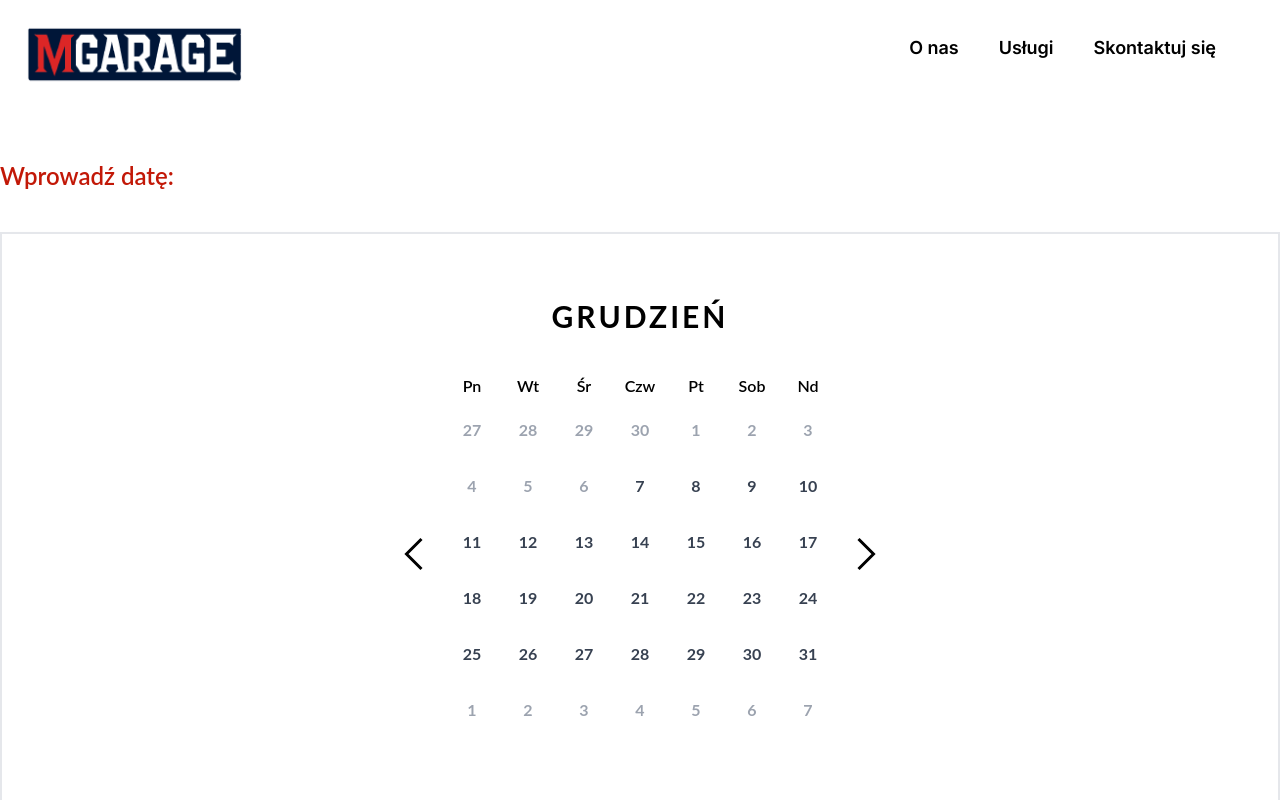
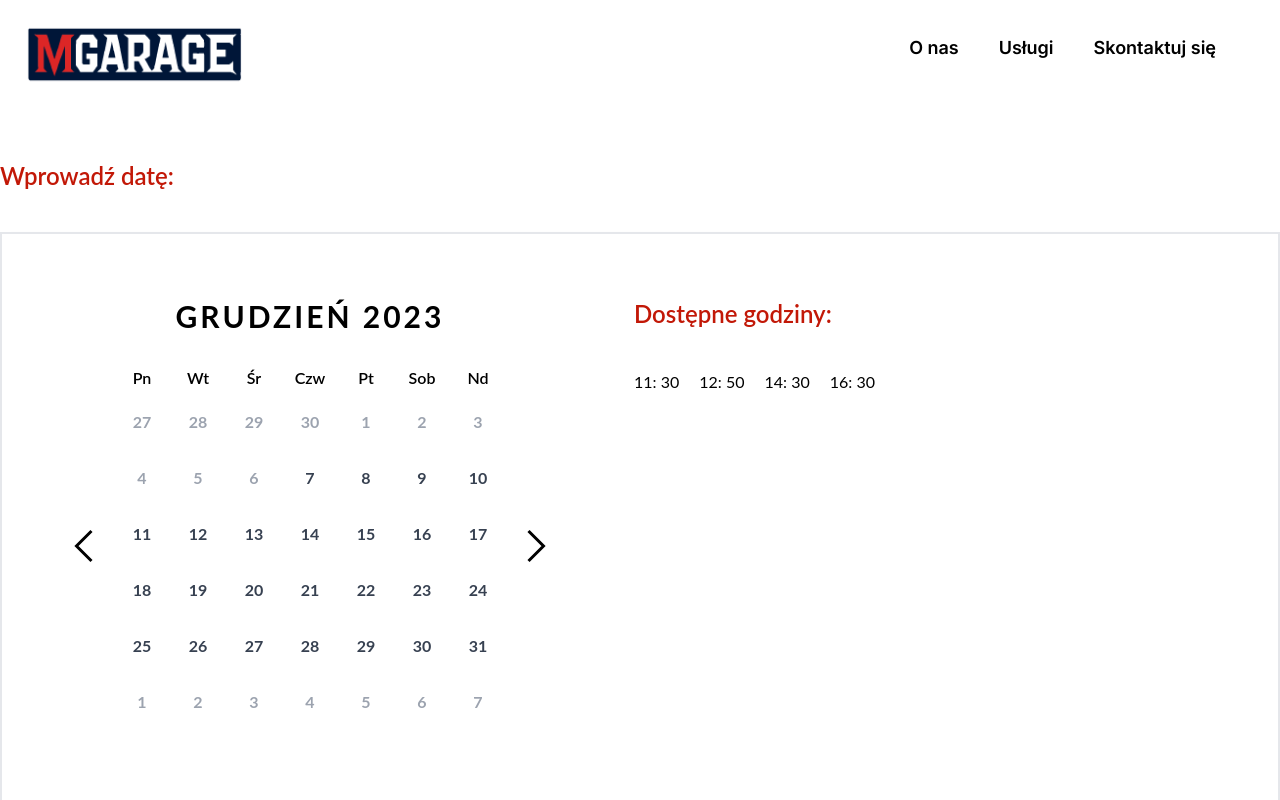
Before and after one commit to mg300/mgarage, a Next.js app: page /book/calendar in a window 1280 px wide. Shown: the top 800 px of the page. Built offline with nearby package versions, Linux system fonts and the light colour scheme.

Commit message:
add available hours

```diff
--- a/src/app/book/calendar/page.tsx
+++ b/src/app/book/calendar/page.tsx
@@ -13,6 +13,10 @@ interface calendarData {
   monthName: String;
   prevMonthDays: number[];
   nextMonthDays: number[];
+}
+interface availableDate {
+  date: Date;
+  hours: Date[];
 }
 function Page() {
   const router = useRouter();
@@ -79,10 +83,42 @@ function Page() {
     prevMonthDays: getPrevMonthDays(),
     nextMonthDays: getNextMonthDays(),
   };
+  function fetchDate() {
+    const availableDate: availableDate[] = [
+      {
+        date: new Date(2024, 1, 10),
+        hours: [
+          new Date(0, 0, 0, 11, 30),
+          new Date(0, 0, 0, 12, 50),
+          new Date(0, 0, 0, 14, 30),
+          new Date(0, 0, 0, 16, 30),
+        ],
+      },
+      {
+        date: new Date(2024, 1, 11),
+        hours: [
+          new Date(0, 0, 0, 11, 30),
+          new Date(0, 0, 0, 12, 50),
+          new Date(0, 0, 0, 14, 30),
+          new Date(0, 0, 0, 16, 30),
+        ],
+      },
+      {
+        date: new Date(2024, 1, 12),
+        hours: [
+          new Date(0, 0, 0, 11, 30),
+          new Date(0, 0, 0, 12, 50),
+          new Date(0, 0, 0, 14, 30),
+          new Date(0, 0, 0, 16, 30),
+        ],
+      },
+    ];
+    return availableDate[0].hours;
+  }
   const prevParams = `IDs=${searchParams.get("IDs")}`;
   function onSubmit() {
-    console.log(calendarDate);
-
+    console.log(calendarDate.toDateString());
+    calendarDate.toDateString;
     // const queryParams = Object.entries(data)
     //   .filter(([key, value]) => value !== "" && value !== undefined)
     //   .map(([key, value]) => `${key}=${encodeURIComponent(value)}`)
@@ -94,8 +130,11 @@ function Page() {
       <p className="text-logo font-semibold text-2xl mb-10">Wprowadź datę:</p>
       <div className="relative p-16 border-2 border-solid border-gray-200 shadow-lg min-h-[40rem] mb-20 ">
         <form onSubmit={() => onSubmit()}>
-          <div className="flex flex-col gap-10 items-center">
-            <div className="text-3xl uppercase font-bold text-centermb-8 tracking-widest">{calendarData.monthName}</div>
+          <div className="flex gap-20">
+            <div className="flex flex-col w-50 items-center">
+              <div className="text-3xl uppercase font-bold mb-8 tracking-widest">
+                {calendarData.monthName} {calendarDate.getFullYear()}
+              </div>
               <div className="flex gap-4">
                 <button
                   className="text-4xl"
@@ -144,7 +183,9 @@ function Page() {
                         type="radio"
                         disabled={!checkDayIsActive(index)}
                         onClick={() => {
-                        // setCalendarDate((prevDate) => new Date(prevDate.getFullYear(), prevDate.getMonth(), index));
+                          setCalendarDate(
+                            (prevDate) => new Date(prevDate.getFullYear(), prevDate.getMonth(), index + 1)
+                          );
                         }}
                       />
                       <label
@@ -186,6 +227,18 @@ function Page() {
                 </button>
               </div>
             </div>
+            <div>
+              <p className="text-logo font-semibold text-2xl mb-10">Dostępne godziny:</p>
+              <div className="flex gap-5">
+                {fetchDate().map((date, index) => (
+                  <div key={index}>
+                    {date.getHours()}: {date.getMinutes()}
+                  </div>
+                ))}
+              </div>
+            </div>
+          </div>
+
           <div className="mt-20">
             <Link
               href={{
@@ -197,7 +250,7 @@ function Page() {
                 Powrót
               </Button>
             </Link>
-            <Button type="submit" color="red">
+            <Button onClick={() => onSubmit()} color="red">
               Przejdź dalej
             </Button>
           </div>
```
Lines whose indentation alone changed are shown as unchanged.
